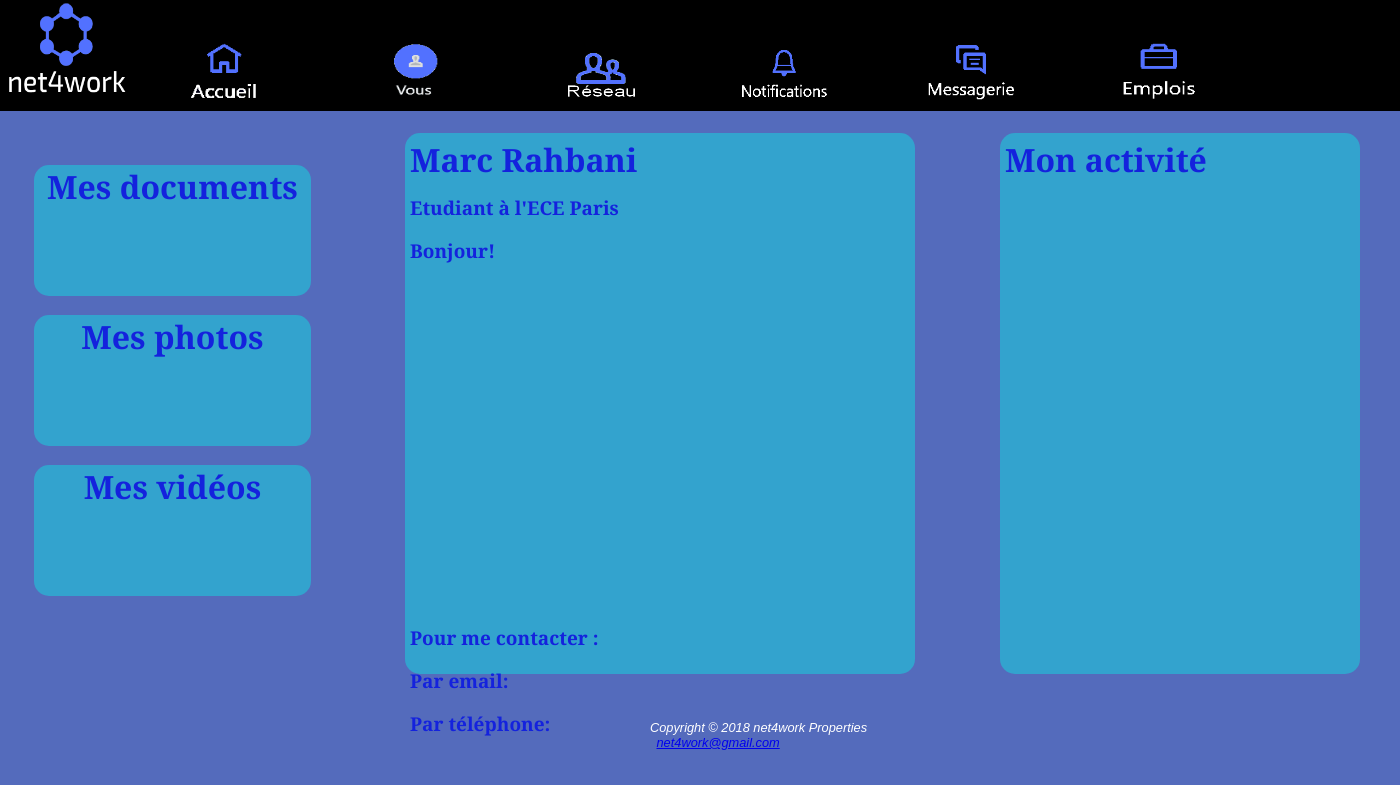
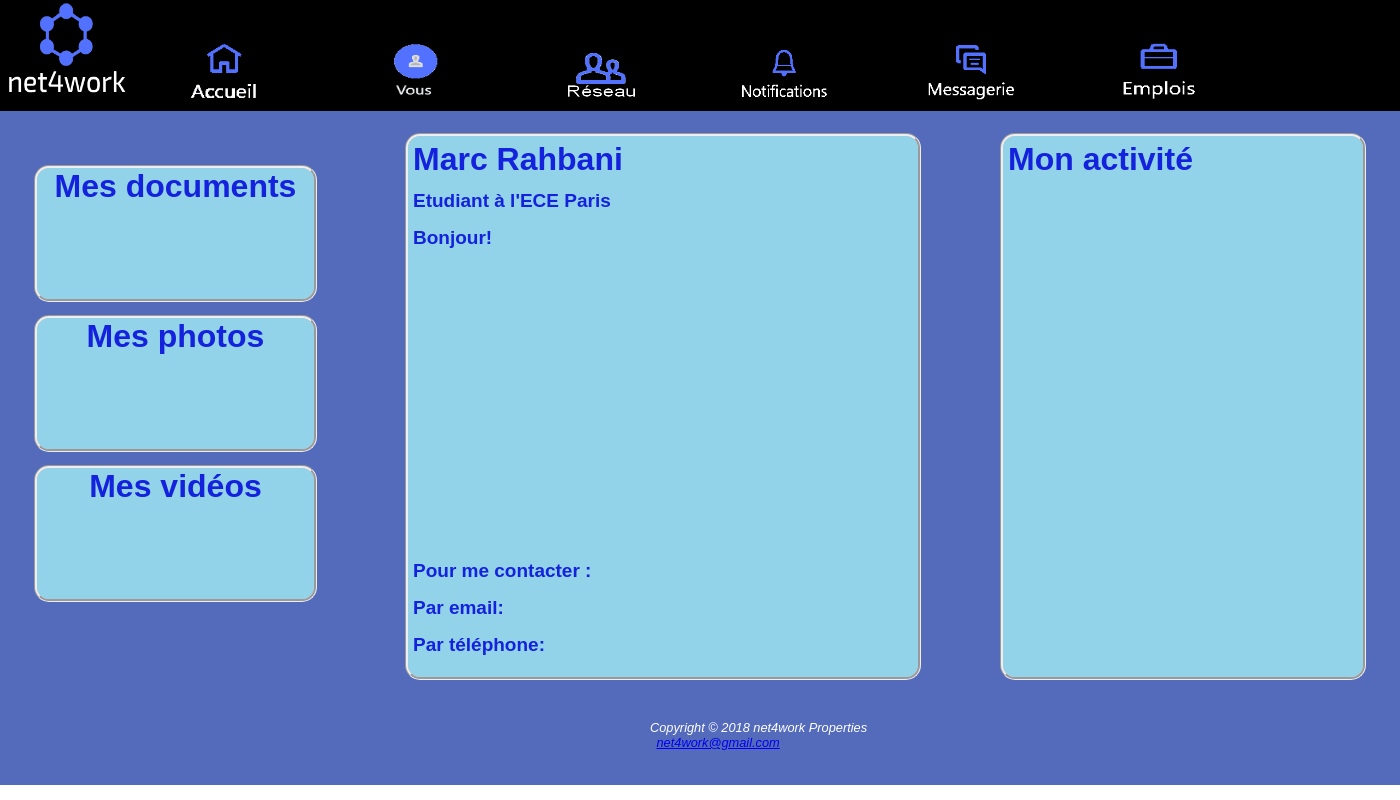
Before and after one commit to marcodelta/projetpiscine, a PHP site: page /profil.html in a window 1400 px wide. Run offline with PHP 8.4, Linux system fonts and the light colour scheme.

Commit message:
no message

```diff
--- a/style.css
+++ b/style.css
@@ -125,7 +125,7 @@ img{border: 0;
       left: 46.8728px;
       top: 128.131px;
       transform-origin: 198.5px 290.138px 0px;
-      font-family: Georgia;
+      font-family: Arial;
       font-weight: normal;
       text-align: center;
       background-image: none;
@@ -141,7 +141,7 @@ img{border: 0;
       left: 46.8728px;
       top: 300px;
       text-align: center;
-      font-family: Georgia;
+      font-family: Arial;
       font-size: 32px;
       background-image: none;
       background-color: rgb(146, 211, 234);
@@ -152,12 +152,13 @@ img{border: 0;
       position: absolute;
       width: 276.923px;
       height: 130.769px;
-      font-family: Georgia;
+      font-family: Arial;
       font-size: 32px;
       text-align: center;
       color: rgb(20, 34, 221);
       background-image: none;
-      background-color: rgb(51, 163, 206);
+     background-color: rgb(146, 211, 234);
+      border-style: groove;
       left: 34px;
       top: 165px;
       border-radius: 15px;
@@ -170,12 +171,13 @@ img{border: 0;
          position: absolute;
       width: 276.923px;
       height: 130.769px;
-      font-family: Georgia;
+      font-family: Arial;
       font-size: 32px;
       text-align: center;
       color: rgb(20, 34, 221);
       background-image: none;
-      background-color: rgb(51, 163, 206);
+      background-color: rgb(146, 211, 234);
+      border-style: groove;
       left: 34px;
       top: 315px;
       border-radius: 15px;
@@ -184,22 +186,24 @@ img{border: 0;
         position: absolute;
       width: 276.923px;
       height: 130.769px;
-      font-family: Georgia;
+      font-family: Arial;
       font-size: 32px;
       text-align: center;
       color: rgb(20, 34, 221);
       background-image: none;
-      background-color: rgb(51, 163, 206);
+      background-color: rgb(146, 211, 234);
+      border-style: groove;
       left: 34px;
       top: 465px;
       border-radius: 15px;
     }
     .gwd-strong-kwsw {
       position: absolute;
-      font-family: Georgia;
+      font-family: Arial;
       font-size: 32px;
        background-image: none;
-      background-color: rgb(51, 163, 206);
+      background-color: rgb(146, 211, 234);
+      border-style: groove;
       color: rgb(20, 34, 221);
       width: 500px;
       top: 133px;
@@ -218,10 +222,11 @@ img{border: 0;
     }
     .gwd-strong-12j0 {
            position: absolute;
-      font-family: Georgia;
+      font-family: Arial;
       font-size: 32px;
        background-image: none;
-      background-color: rgb(51, 163, 206);
+      background-color: rgb(146, 211, 234);
+      border-style: groove;
       color: rgb(20, 34, 221);
       width: 350px;
       top: 133px;
```
